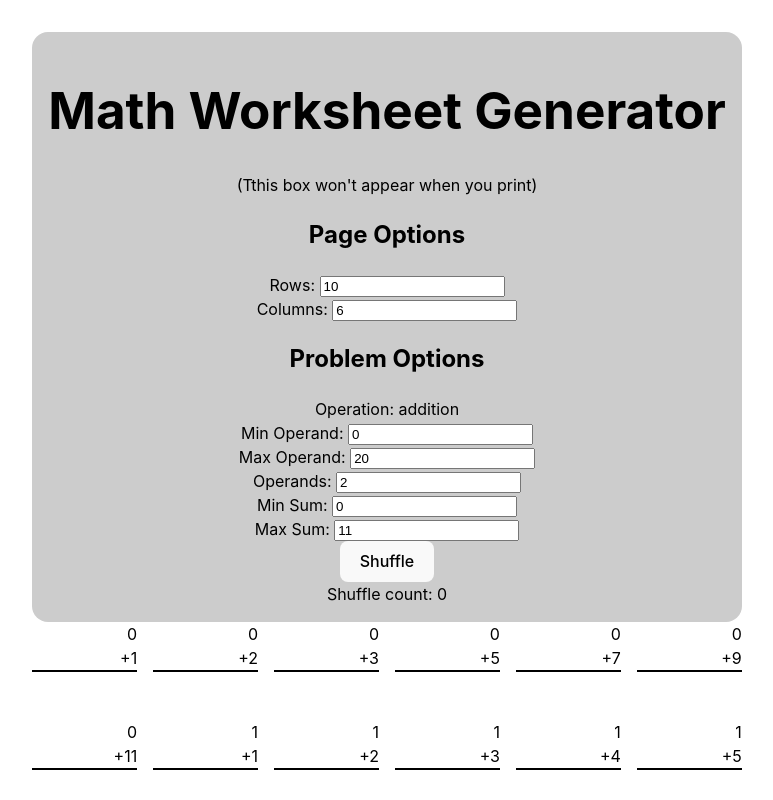
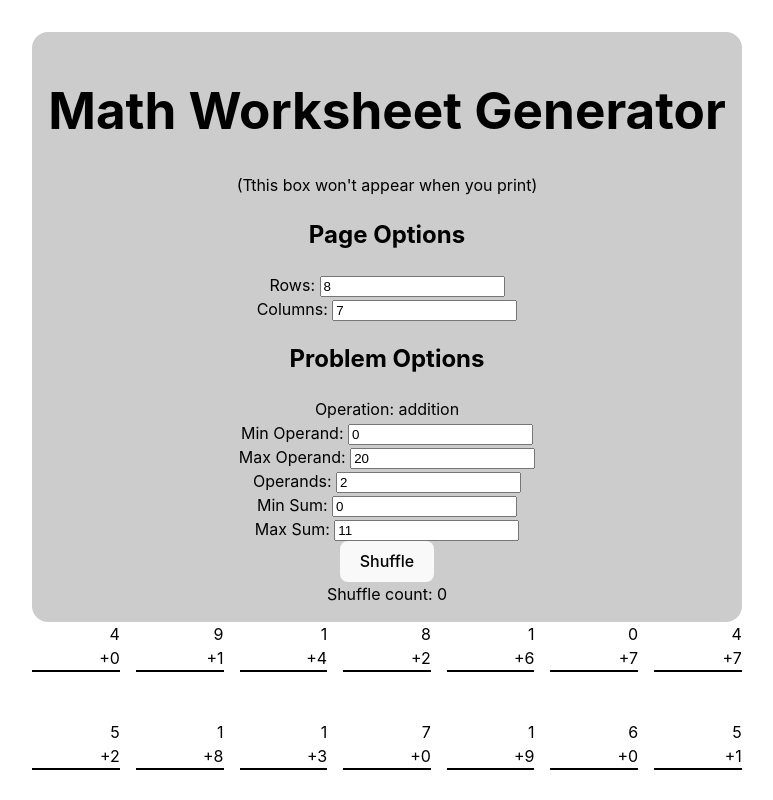
Before and after one commit to edbrannin/math-worksheet-generator, a React (Vite) app: page / in a window 1280 px wide. Shown: the top 800 px of the page, without its empty margins (253-1026 px from the left). Built offline with nearby package versions, Linux system fonts and the light colour scheme.

Commit message:
Shuffle problems; first printout

```diff
--- a/package.json
+++ b/package.json
@@ -10,6 +10,7 @@
     "preview": "vite preview"
   },
   "dependencies": {
+    "lodash": "^4.17.21",
     "react": "^18.3.1",
     "react-dom": "^18.3.1"
   },
--- a/src/App.tsx
+++ b/src/App.tsx
@@ -20,8 +20,8 @@ const DEFAULT_OPTIONS: ProblemOptions = {
 };
 
 function App() {
-  const [rows, setRows] = useState(10)
-  const [cols, setCols] = useState(6)
+  const [rows, setRows] = useState(8)
+  const [cols, setCols] = useState(7)
   const [options, setOptions] = useState<ProblemOptions>(DEFAULT_OPTIONS)
 
   const problems = useGetProblems(rows * cols, options)
--- a/src/useGetProblems.ts
+++ b/src/useGetProblems.ts
@@ -1,4 +1,5 @@
 import { useEffect, useState } from 'react'
+import shuffle from 'lodash/shuffle';
 
 import { AdditionProblemOptions, MathProblem, ProblemOptions } from './types'
 
@@ -50,7 +51,7 @@ const useGetProblems = (count: number, options: ProblemOptions) => {
         usedProblems.add(index);
       }
     }
-    setProblems(allProblems.filter((_, i) => usedProblems.has(i)));
+    setProblems(shuffle(allProblems.filter((_, i) => usedProblems.has(i))));
   }, [allProblems, count, options.shuffleCount])
   return problems;
 }
```
Also changed, not shown: 1 other file (tests, documents, lock files or other folders).
